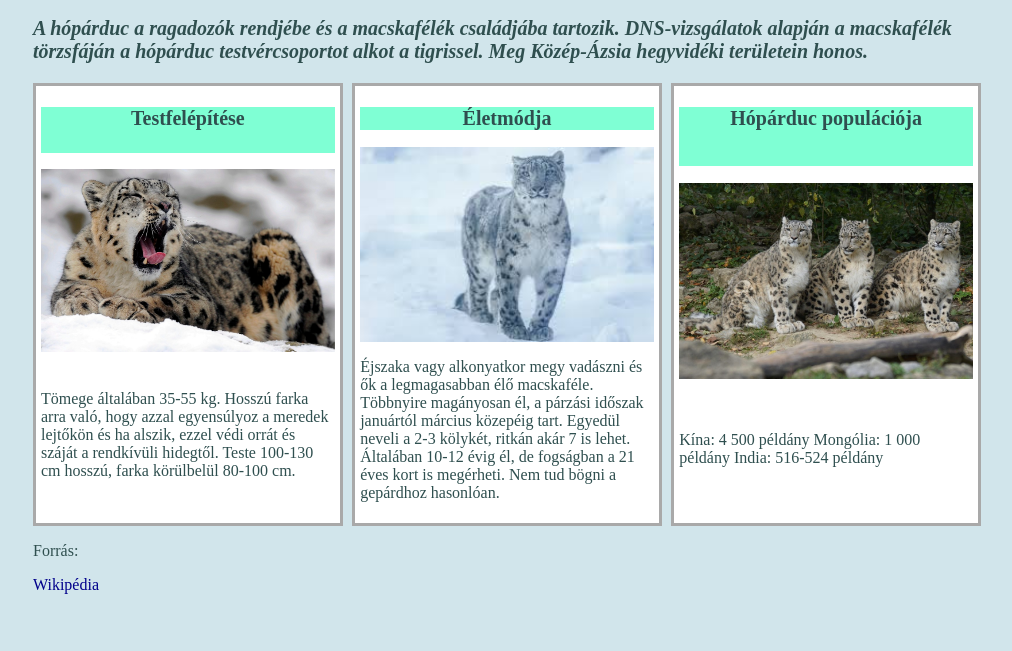
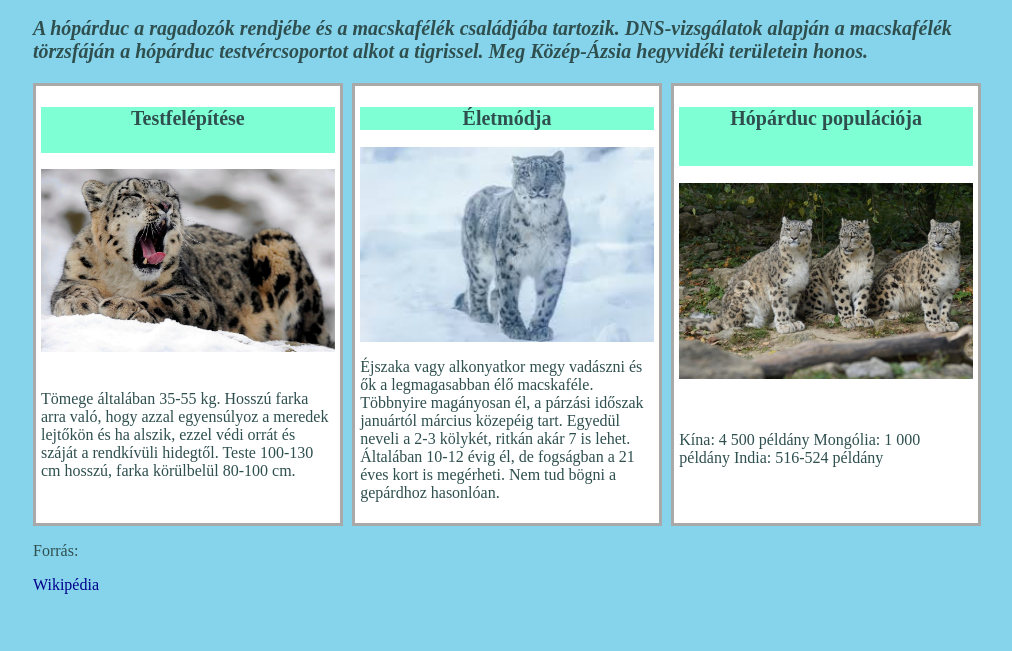
Before and after one commit to NonameDOD/parduc, a plain HTML site: page index.html in a window 1280 px wide. Shown: the part 149-800 px from the top of the page, without its empty margins (133-1145 px from the left). Drawn offline with Linux system fonts and the light colour scheme.

Commit message:
body hatter allitas

```diff
--- a/style.css
+++ b/style.css
@@ -3,7 +3,7 @@
 }
 
 body {
-    background-color: rgb(209, 229, 235);
+    background-color: rgb(134, 212, 236);
     color: darkslategray
 }
 
```
